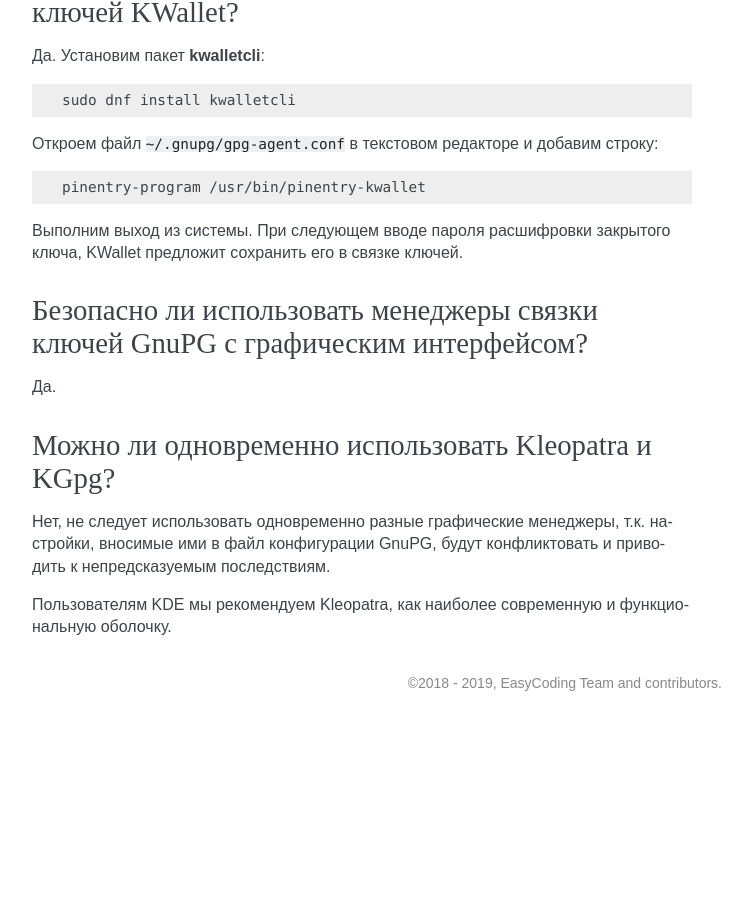
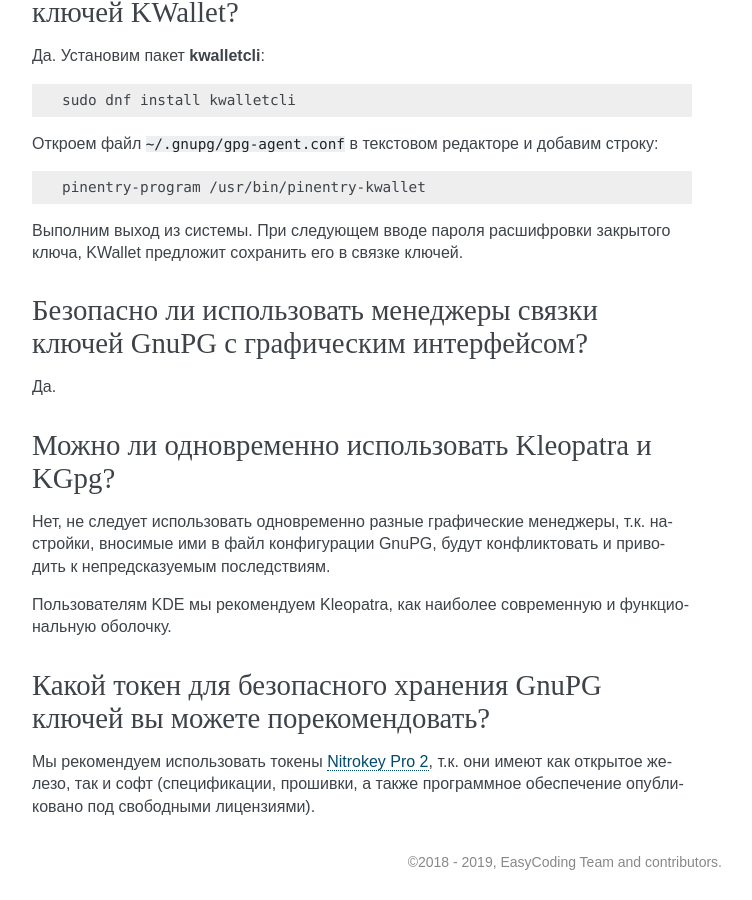
Before and after one commit to RussianFedora/FAQ, a Sphinx documentation site: the page built from source/security.rst, in a window 1280 px wide and 900 px high, scrolled down 18471 px. Shown: the whole window, without its empty margins (388-1140 px from the left). Built offline with Sphinx 7.4.7, drawn with Linux system fonts in a browser that asks for light colours; before the commit the page ends 19192 px from its top, so only the background shows below that; some of the changed text lies outside the part shown.

Commit message:
Added question about Nitrokey.

```diff
--- a/source/security.rst
+++ b/source/security.rst
@@ -1071,3 +1071,11 @@
 Нет, не следует использовать одновременно разные графические менеджеры, т.к. настройки, вносимые ими в файл конфигурации GnuPG, будут конфликтовать и приводить к непредсказуемым последствиям.
 
 Пользователям KDE мы рекомендуем Kleopatra, как наиболее современную и функциональную оболочку.
+
+.. index:: gpg, gnupg, smart card, token, nitrokey
+.. _gpg-token:
+
+Какой токен для безопасного хранения GnuPG ключей вы можете порекомендовать?
+===============================================================================
+
+Мы рекомендуем использовать токены `Nitrokey Pro 2 <https://www.nitrokey.com/ru>`__, т.к. они имеют как открытое железо, так и софт (спецификации, прошивки, а также программное обеспечение опубликовано под свободными лицензиями).
```
